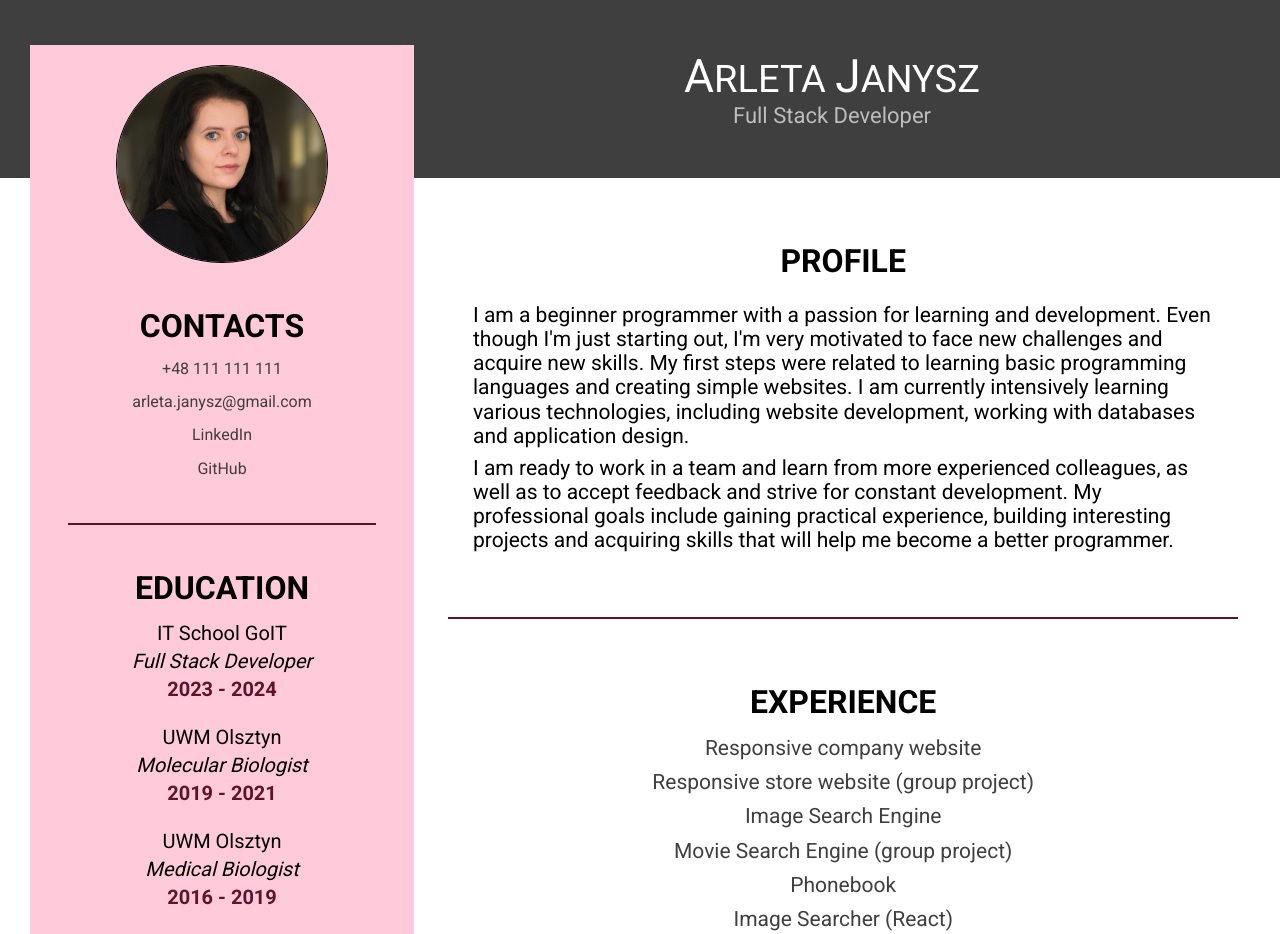
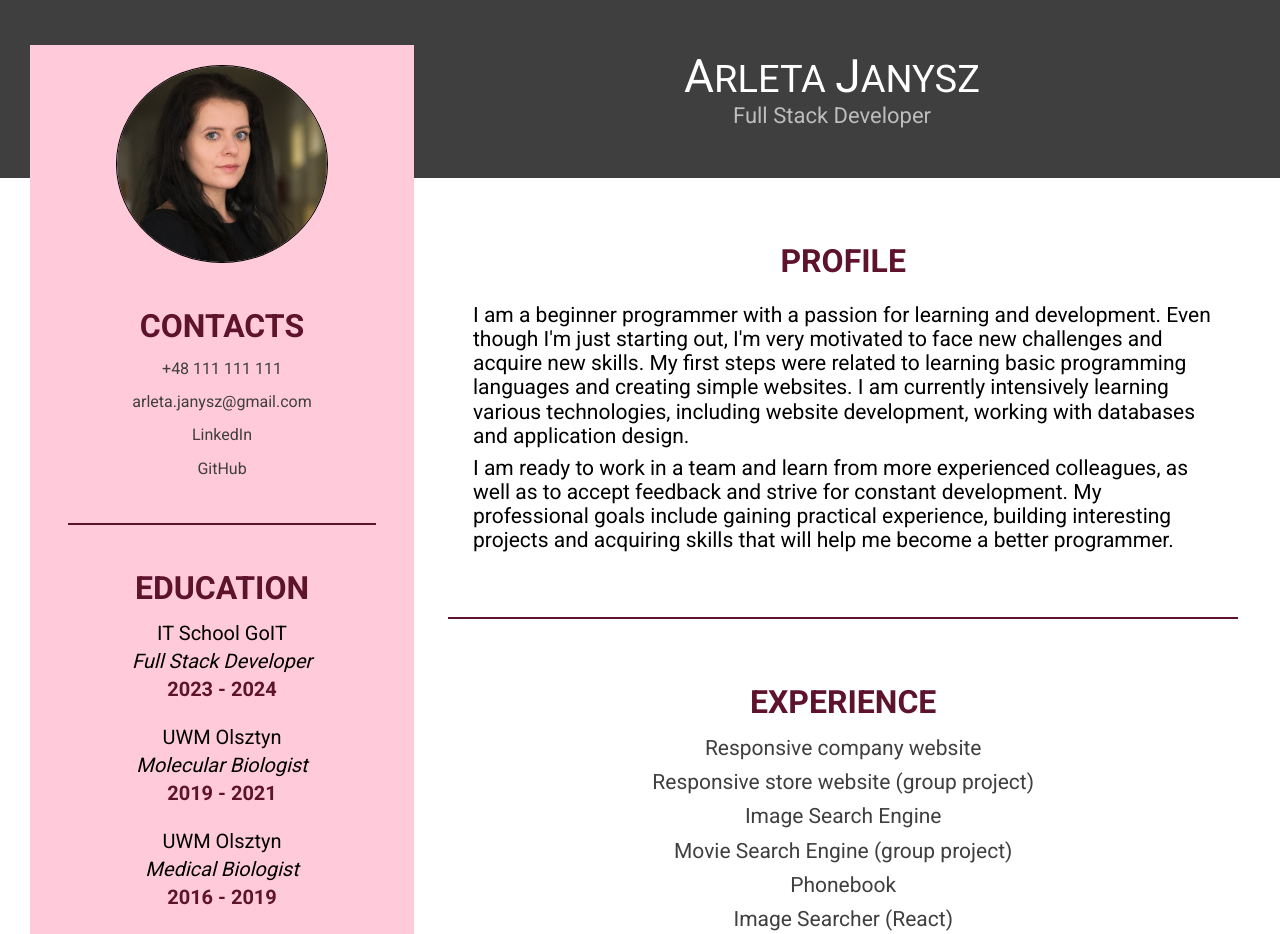
Before and after one commit to ArletaJanysz/CV-project, a plain HTML site: page index.html in a window 1280 px wide. Shown: the top 934 px of the page. Drawn offline with nearby package versions, Linux system fonts and the light colour scheme; a script that the page names is missing.

Commit message:
changed h2 color

```diff
--- a/sass/utils/_reusable.scss
+++ b/sass/utils/_reusable.scss
@@ -39,6 +39,7 @@ h2 {
 	font-size: 28px;
 	text-transform: uppercase;
 	margin-bottom: 15px;
+	color: var(--active-color);
 
 	@include tablet {
 		font-size: 32px;
```
Also changed, not shown: css/main.min.css, 1 other file.
